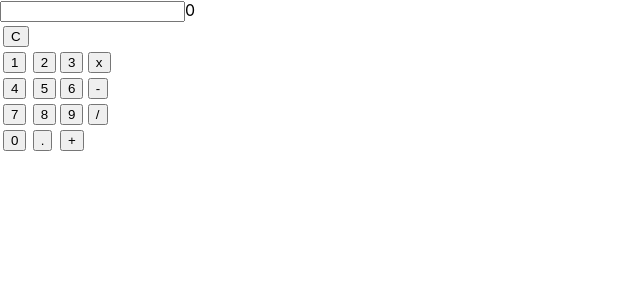
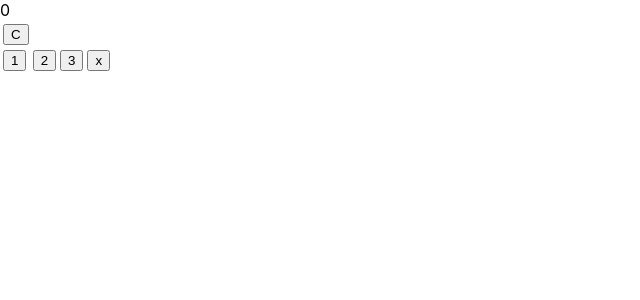
Before and after one commit to JasonEng222/calculator-app, a React (Create React App) app: page / in a window 1280 px wide. Shown: the top 300 px of the page, without its empty margins (0-640 px from the left). Built offline with nearby package versions, Linux system fonts and the light colour scheme.

Commit message:
Adding components
Adding Button and Screen components, will allow for easier iteration.

```diff
--- a/src/App.jsx
+++ b/src/App.jsx
@@ -1,63 +1,56 @@
-import logo from './logo.svg';
 import React from 'react';
 import { useState } from 'react';
 import './App.css';
+import Button from './Components/Button';
+import Screen from './Components/Screen'
 
 const lineOne = [
-  [1],
-  [2],
-  [3],
-  ["x"]
+  1,
+  2,
+  3,
+  "x"
 ]
 const lineTwo = [
-  [4],
-  [5],
-  [6],
-  ["-"]
+  4,
+  5,
+  6,
+  "-"
 ]
 const lineThree = [
-  [7],
-  [8],
-  [9],
-  ["/"]
+  7,
+  8,
+  9,
+  "/"
 ]
 const lineFour = [
-  [0],
-  ["."],
-  ["+"]
+  0,
+  ".",
+  "+"
 ]
 
-function App() {
-  const [total, setTotal] = React.useState(0);
-  const [number, setNumber] = React.useState(0);
-  const [equation, setEquation] = React.useState(0);
+const App = () => {
+  let [calc, setCalc] = useState({
+    sign: "",
+    num: 0,
+    res: 0
+  })
     return (
     <>
-      <input type="text"></input>{number}
+      <Screen value={calc.num ? calc.num : calc.res}></Screen>
       <table className='calculator'>
         <tbody>
           <tr>
-            <td><input type="button" value="C" onClick={()=> setNumber(0)}></input></td>
+            <td><input type="button" value="C" onClick={()=> setCalc(0)}></input></td>
           </tr>
           <tr>
-            {lineOne.map(value => {
-              return (<td> <input onClick={()=> setNumber(value)} type="button" value={value}></input></td>)
+            {lineOne.map((button, i) => {
+              return <td>
+                <Button
+                key={i}
+                onClick={()=>console.log(button)}
+                value={button}
+                ></Button></td>
             })}
-          </tr>
-          <tr>
-          {lineTwo.map(value => {
-              return (<td> <input onClick={()=> setNumber(value)} type="button" value={value}></input></td>)
-            })}
-          </tr>
-          <tr>{lineThree.map(value => {
-              return (<td> <input onClick={()=> setNumber(value)} type="button" value={value}></input></td>)
-            })}
-          </tr>
-          <tr>
-          {lineFour.map(value => {
-              return (<td> <input onClick={()=> setNumber(value)} type="button" value={value}></input></td>)
-            })}
-
           </tr>
           </tbody>
         </table>
--- /dev/null
+++ b/src/Components/Button.js
@@ -0,0 +1,8 @@
+const Button = ({className, value, onClick}) => {
+    return (
+        <button className={className} onClick={onClick}>
+            {value}
+        </button>
+    )
+}
+export default Button
--- /dev/null
+++ b/src/Components/Screen.js
@@ -0,0 +1,8 @@
+const Screen = ({value}) => {
+    return (
+        <div>
+            {value}
+        </div>
+    )
+}
+export default Screen
```
